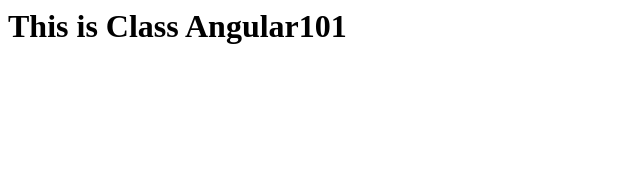
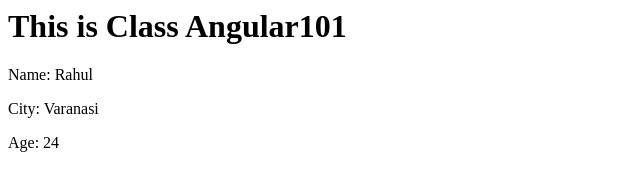
Before and after one commit to nivesh2/ANGULAR101, a website: page index.html in a window 1280 px wide. Shown: the whole page, without its empty margins (0-640 px from the left). Drawn offline with nearby package versions, Linux system fonts and the light colour scheme.

Commit message:
controller basics

```diff
--- a/index.html
+++ b/index.html
@@ -5,6 +5,13 @@
     </head>
     <body>
         <h1>This is Class {{"Angular" + "101"}}</h1>
+
+        <div ng-controller="myController as c">
+            <p><span>Name: </span>{{c.student.name}}</p>
+            <p><span>City: </span>{{c.student.city}}</p>
+            <p><span>Age: </span>{{c.student.age}}</p>
+        </div>
+
         <script src="/js/app.js"></script>
     </body>
 </html>
--- a/js/app.js
+++ b/js/app.js
@@ -1,2 +1,16 @@
+'use strict';
 
-angular.module('myApp',[]);
+
+var student={
+    name:'Rahul',
+    city:'Varanasi',
+    age:'24'
+};
+
+(function(){
+    var app = angular.module('myApp',[]);
+    app.controller('myController',function(){
+        this.student = student;
+    });
+
+})();
```
